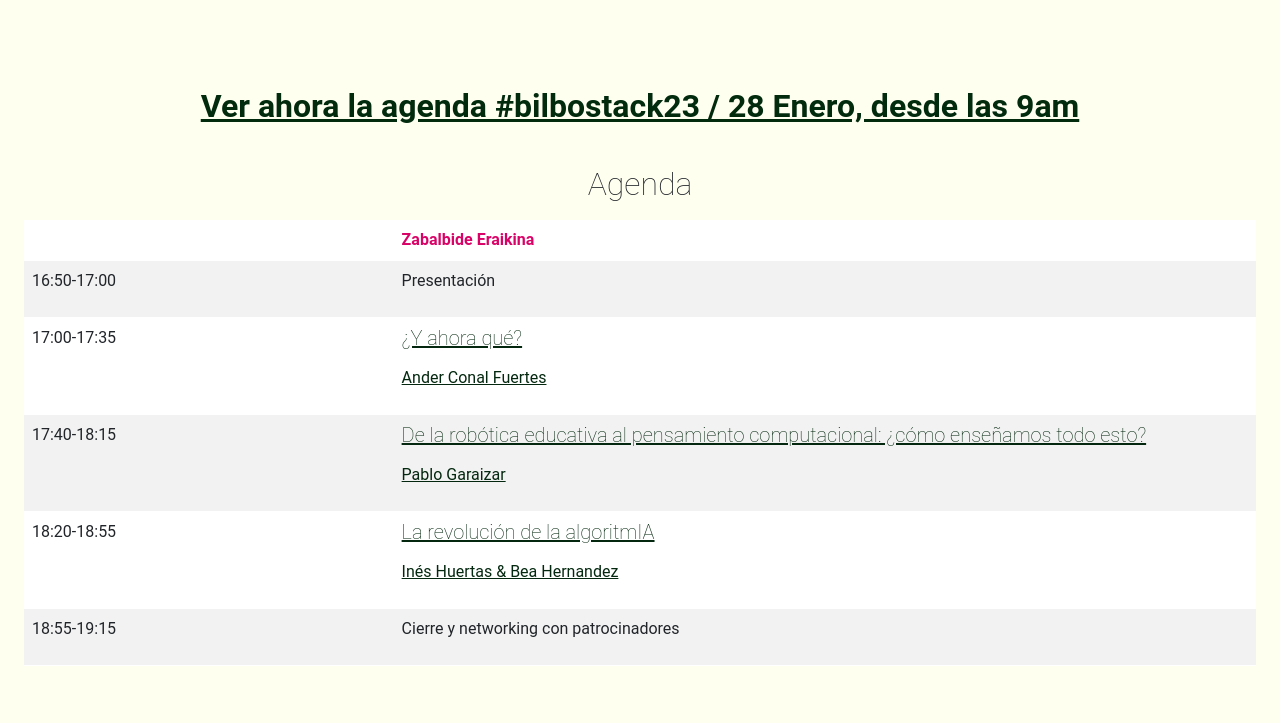
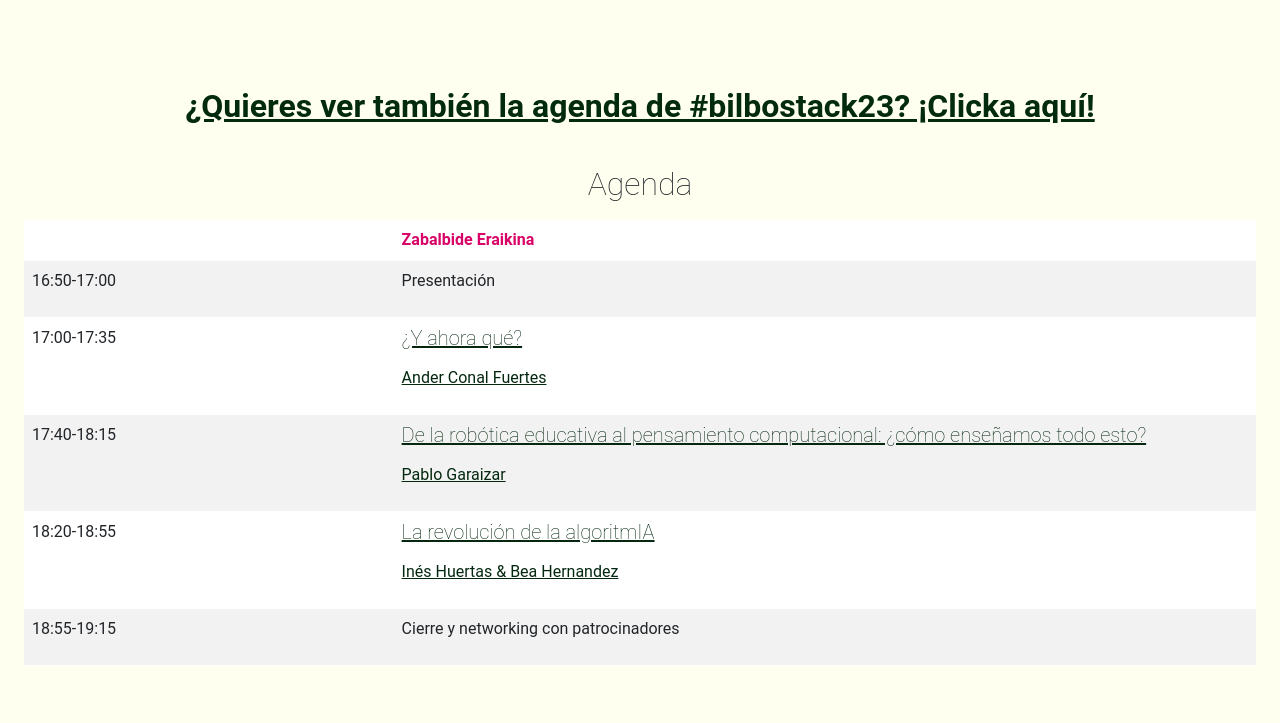
Before and after one commit to bilbostack/2023-previa-website, a Gatsby site: page / in a window 1280 px wide. Shown: the part 2067-2790 px from the top of the page. Built offline with nearby package versions, Linux system fonts and the light colour scheme; Gatsby itself is replaced by a stand-in of ours.

Commit message:
clear topic

```diff
--- a/src/components/agenda.js
+++ b/src/components/agenda.js
@@ -9,7 +9,7 @@
   return (
     <section id="agenda">
       <div className="container">
-        <h2 className="external-agenda text-center"><a href="https://bilbostack.com" target="_blank">Ver ahora la agenda #bilbostack23 / 28 Enero, desde las 9am</a></h2>
+        <h2 className="external-agenda text-center"><a href="https://bilbostack.com" target="_blank">¿Quieres ver también la agenda de #bilbostack23? ¡Clicka aquí!</a></h2>
         <br/>
         <h2 className="text-center">Agenda</h2>
         <div className="table-responsive-sm">
```
